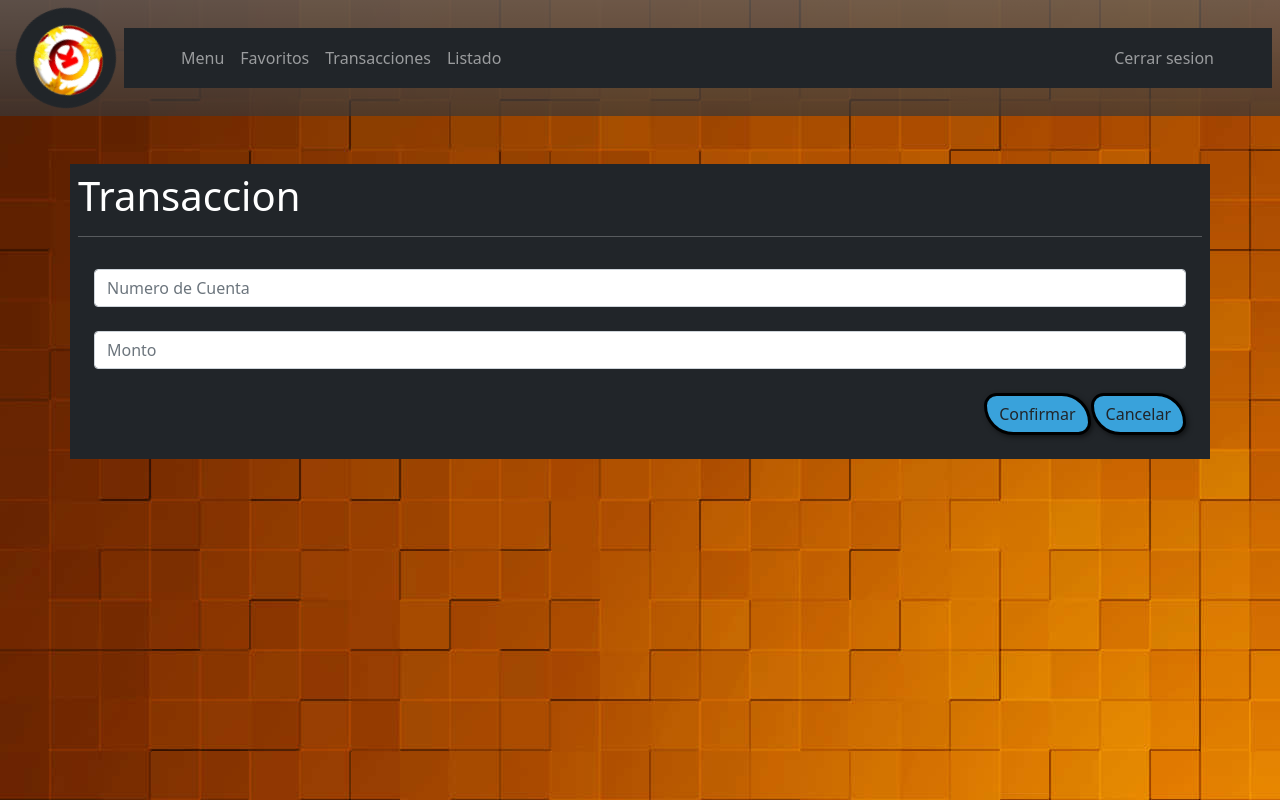
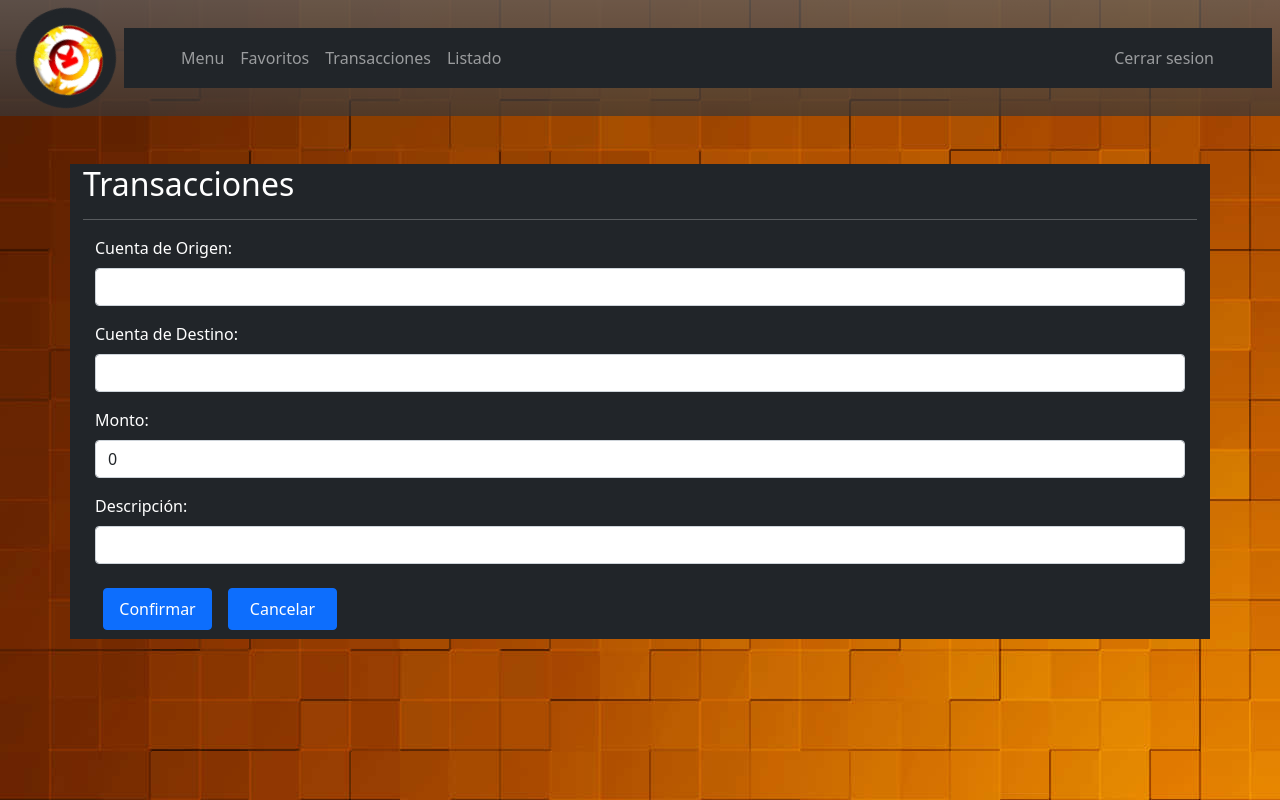
Before and after one commit to Jflores-2019424/BancoK, a React (Vite) app in the folder Banco/BancoReact/: page /nuevaTransaccion in a window 1280 px wide. Built offline with nearby package versions, Linux system fonts and the light colour scheme; sample sign-in values are in the browser's storage.

Commit message:
Frontend

```diff
--- /dev/null
+++ b/Banco/BancoReact/src/bancos/api/deleteUser.js
@@ -0,0 +1,16 @@
+import axios from "axios"
+import Swal from "sweetalert2";
+const URL = "http://localhost:2005/api/"
+export const deleteUser = async (id) =>{
+    try {
+        const response = await axios.delete(`${URL}delete-user/${id}`);
+        return response.data;
+    } catch (e) {
+        Swal.fire({
+            icon: 'error',
+            title: "Error",
+            text: "no se puede borrar este evento",
+            confirmButtonText: "Ok"
+            });
+    }
+}
--- a/Banco/BancoReact/src/bancos/pages/NuevaTransaccion.jsx
+++ b/Banco/BancoReact/src/bancos/pages/NuevaTransaccion.jsx
@@ -1,31 +1,144 @@
-import React from 'react'
-import { useNavigate } from 'react-router-dom'
+import React, { useState } from 'react'
+import "../../index.css"
+import { Link, useNavigate } from 'react-router-dom'
+import Swal from 'sweetalert2';
+import axios from 'axios';
 
 export const NuevaTransaccion = () => {
   const navigate = useNavigate();
+  const [cuentaOrigen, setCuentaOrigen] = useState('');
+  const [cuentaDestino, setCuentaDestino] = useState('');
+  const [monto, setMonto] = useState(0);
+  const [descripcion, setDescripcion] = useState('');
+  const [mensaje, setMensaje] = useState('');
 
   const onNavigateBack = () =>{
-        navigate(-1)
+    navigate('/banco',{
+      replace: true
+    })
   }
 
+  const Alerta=()=>{
+    Swal.fire({
+      title: "Excelente",
+      text: "Transferencia creada exitosamente",
+      icon: "success",
+      button: "Aceptar"
+    })
+  }
+
+  const handleSubmit = async (e) => {
+    e.preventDefault();
+
+    try {
+      const response = await axios.post('http://localhost:2005/api/create-transfencias', {
+        cuentaOrigen,
+        cuentaDestino,
+        monto,
+        descripcion,
+      });
+
+
+    } catch (error) {
+      throw new Error(error)
+    }
+  };
+
   return (
-    <div className='container bg-dark mt-5 p-2'>
-        <h1>Transaccion</h1>
+    <div className='bg-dark container border border-dark mt-5 divi'>
+        <h2 className=''>Transacciones</h2>
           <hr />
-        <div className='p-3'>
-            <input type="text" className='form-control mb-4' placeholder='Numero de Cuenta'/>
-            <input type="text" className='form-control mb-4' placeholder='Monto' />
+          <div className="container">
+      <form onSubmit={handleSubmit}>
+        <div className="mb-3">
+            <label
+                htmlFor="cuentaOrigen"
+                className="form-label">
+                    Cuenta de Origen:
+            </label>
 
-            <div className='text-end'>
-                <button className='btn button2'>
+          <input
+            type="text"
+            className="form-control"
+            id="cuentaOrigen"
+            value={cuentaOrigen}
+            onChange={(e) => setCuentaOrigen(e.target.value)}
+          />
+
+        </div>
+
+        <div className="mb-3">
+            <label
+                htmlFor="cuentaDestino"
+                className="form-label">
+                    Cuenta de Destino:
+            </label>
+
+          <input
+            type="text"
+            className="form-control"
+            id="cuentaDestino"
+            value={cuentaDestino}
+            onChange={(e) => setCuentaDestino(e.target.value)}
+          />
+
+        </div>
+        <div className="mb-3">
+            <label
+                htmlFor="monto"
+                className="form-label">
+                Monto:
+            </label>
+
+          <input
+            type="number"
+            className="form-control"
+            id="monto"
+            value={monto}
+            onChange={(e) => setMonto(Number(e.target.value))}
+          />
+
+        </div>
+
+        <div className="mb-3">
+            <label
+                htmlFor="descripcion"
+                className="form-label">
+                    Descripción:
+             </label>
+
+          <input
+            type="text"
+            className="form-control"
+            id="descripcion"
+            value={descripcion}
+            onChange={(e) => setDescripcion(e.target.value)}
+          />
+
+        </div>
+
+        <button
+            onClick={()=>
+                Alerta()
+            }
+            type="submit"
+            className="btn btn-primary button m-2 p-2">
                 Confirmar
         </button>
 
-                <button onClick={onNavigateBack} className='btn button2'>
+        <button
+            onClick={()=>
+                onNavigateBack()
+            }
+            type="submit"
+            className="btn btn-primary button m-2 p-2">
                 Cancelar
         </button>
+
+      </form>
+      {mensaje && <p>{mensaje}</p>}
     </div>
-        </div>
+
     </div>
   )
 }
--- a/Banco/BancoReact/src/bancos/pages/Transacciones.jsx
+++ b/Banco/BancoReact/src/bancos/pages/Transacciones.jsx
@@ -1,6 +1,7 @@
-import React from 'react'
+import React, { useEffect } from 'react'
 import "../../index.css"
 import { Link, useNavigate } from 'react-router-dom'
+import { useState } from 'react';
 
 export const Transacciones = () => {
   const navigate = useNavigate();
@@ -8,6 +9,39 @@ export const Transacciones = () => {
   const onNavigate = () =>{
     navigate('/nuevaTransaccion')
   }
+
+  const [transactionHistory, setTransactionHistory] = useState([]);
+
+  useEffect(() => {
+    const token = localStorage.getItem('token');
+
+    if (token) {
+      fetchTransactionHistory(token);
+    }
+  }, []);
+
+  const fetchTransactionHistory = async (token) => {
+    try {
+      const response = await fetch('http://localhost:2005/api/transaction-historial', {
+        headers: {
+          'token': `${token}`
+        }
+      });
+
+      if (response.ok) {
+        const data = await response.json();
+        setTransactionHistory(data);
+      } else if (response.status === 401) {
+        console.log('Acceso no autorizado');
+      } else if (response.status === 404) {
+        console.log('Usuario no encontrado');
+      } else {
+        console.log('Error en la solicitud');
+      }
+    } catch (error) {
+      console.log(error);
+    }
+  };
 
   return (
     <div className='container border border-dark mt-5 divi'>
@@ -21,7 +55,17 @@ export const Transacciones = () => {
           <br />
           <br />
         <div className='container border border-dark bg-dark p-2 mb-3'>
-            <p></p>
+        <ul className="transaction-list">
+          {transactionHistory.map((transaction, index) => (
+            <li className='card' key={index}>
+              <p><strong className="font-weight-bold">Cuenta Origen: </strong>{transaction.cuentaOrigen}</p>
+              <p><strong className="font-weight-bold">Cuenta Destino: </strong>{transaction.cuentaDestino}</p>
+              <p><strong className="font-weight-bold">Monto: </strong>{transaction.monto}</p>
+              <p><strong className="font-weight-bold">Descripción: </strong>{transaction.descripcion}</p>
+              <p><strong className="font-weight-bold">Fecha: </strong>{transaction.date}</p>
+            </li>
+          ))}
+        </ul>
         </div>
     </div>
   )
--- a/Banco/BancoReact/src/ui/API/register.api.js
+++ b/Banco/BancoReact/src/ui/API/register.api.js
@@ -2,9 +2,9 @@ import axios from "axios";
 
 const URL = "http://localhost:2005/api/"
 
-export const createUser = async (name, lastname, DPI, direction, cellphone, email, password) =>{
+export const createUser = async (name, lastname, DPI, direction, cellphone, email, password, ingresosMen ) =>{
     try{
-        const user = {name, lastname, DPI, direction, cellphone, email, password}
+        const user = {name, lastname, DPI, direction, cellphone, email, password,ingresosMen }
         const response = await axios.post(`${URL}create-user`, user)
         return response.data
 
--- a/Banco/BancoReact/src/ui/pages/Register.jsx
+++ b/Banco/BancoReact/src/ui/pages/Register.jsx
@@ -19,17 +19,28 @@ export const Register = () => {
   const [cellphone, setCellphone] = useState('')
   const [email, setEmail] = useState('')
   const [password, setPassword] = useState('')
+  const [ingresos, setIngresos] = useState('')
 
   const imprimir = async (e) => {
     e.preventDefault();
 
-    const result = await createUser(name, lastname, dpi,direction, cellphone, email, password)
-    if (result) {   {/* alerta por si la creacion se dio correctamente */}
+    if (ingresos < 100) {
+      Swal.fire({
+        icon: 'error',
+        title: 'Error',
+        text: 'Los ingresos son muy bajos',
+        confirmButtonText: 'Ok',
+      });
+      return;
+    }
+
+    const result = await createUser(name, lastname, dpi, direction, cellphone, email, password, ingresos);
+    if (result) {
       Swal.fire({
         icon: 'success',
-      title: "Genial",
-      text: "Se ha creado el usuario correctamente",
-      confirmButtonText: "Ok"
+        title: 'Genial',
+        text: 'Se ha creado el usuario correctamente',
+        confirmButtonText: 'Ok',
       }).then((r) => {
         if (r.isConfirmed) {
           navigate('/banco');
@@ -40,12 +51,13 @@ export const Register = () => {
     } else {
       Swal.fire({
         icon: 'error',
-      title: "Error",
-      text: "No se pudo crear el usuario",
-      confirmButtonText: "Ok"
+        title: 'Error',
+        text: 'No se pudo crear el usuario',
+        confirmButtonText: 'Ok',
       });
     }
-  }
+  };
+
 
 
   const navigate = useNavigate();
@@ -62,20 +74,33 @@ export const Register = () => {
       <input type="text"  className='form-control mb-4'
       onChange={(e) => setLastname(e.target.value)}/>
       <label>DPI</label>
-      <input type="number"  className='form-control mb-4'
-      onChange={(e) => setDpi(e.target.value)}/>
+      <input
+        type="text"
+        className="form-control mb-4"
+        maxLength={13}
+        pattern="[0-9]*"
+        onChange={(e) => setDpi(e.target.value)}
+      />
       <label>Direccion</label>
       <input type="text"  className='form-control mb-4'
       onChange={(e) => setDirection(e.target.value)}/>
       <label>Numero de Telefono</label>
-      <input type="number"  className='form-control mb-4'
-      onChange={(e) => setCellphone(e.target.value)}/>
+      <input
+        type="text"
+        className="form-control mb-4"
+        maxLength={8}
+        pattern="[0-9]*"
+        onChange={(e) => setCellphone(e.target.value)}
+      />
       <label>Email</label>
       <input type="email"  className='form-control mb-4'
       onChange={(e) => setEmail(e.target.value)}/>
       <label>Contraseña</label>
       <input type="password"  className='form-control mb-4'
       onChange={(e) => setPassword(e.target.value)}/>
+      <label>Ingresos Mensuales</label>
+      <input type="number"  className='form-control mb-4'
+      onChange={(e) => setIngresos(e.target.value)}/>
 
       <button
           onClick={imprimir}
```
Also changed, not shown: Banco/BancoReact/src/bancos/pages/ProfileCard.jsx (+35 -7 lines), 3 other files (tests, documents, lock files or other folders). Lines whose indentation alone changed are shown as unchanged.
